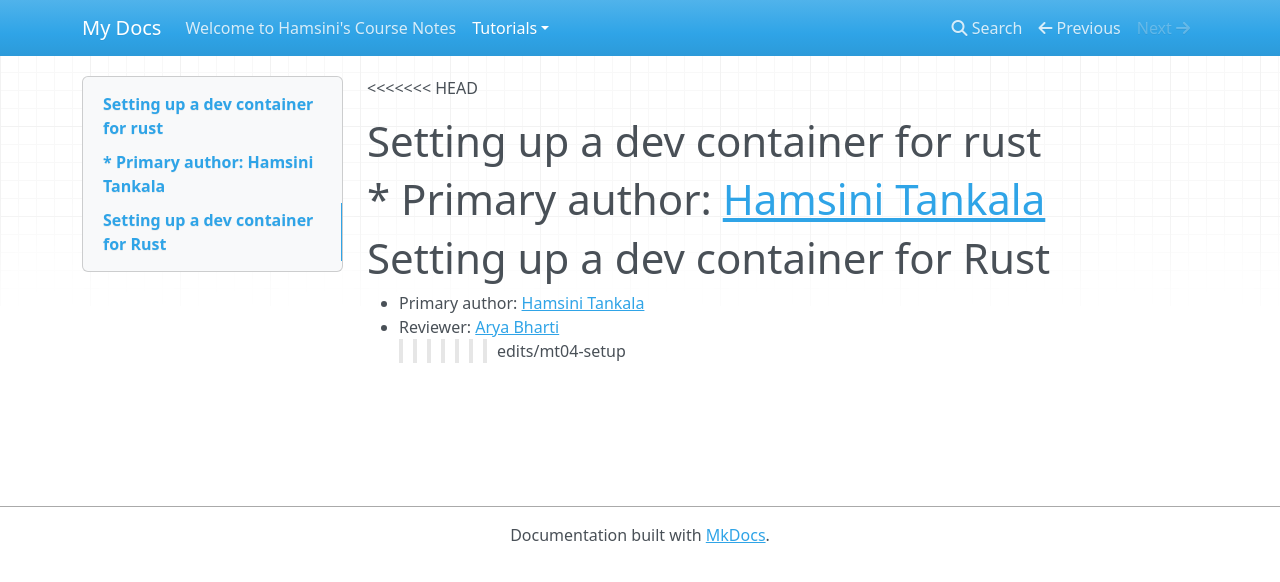
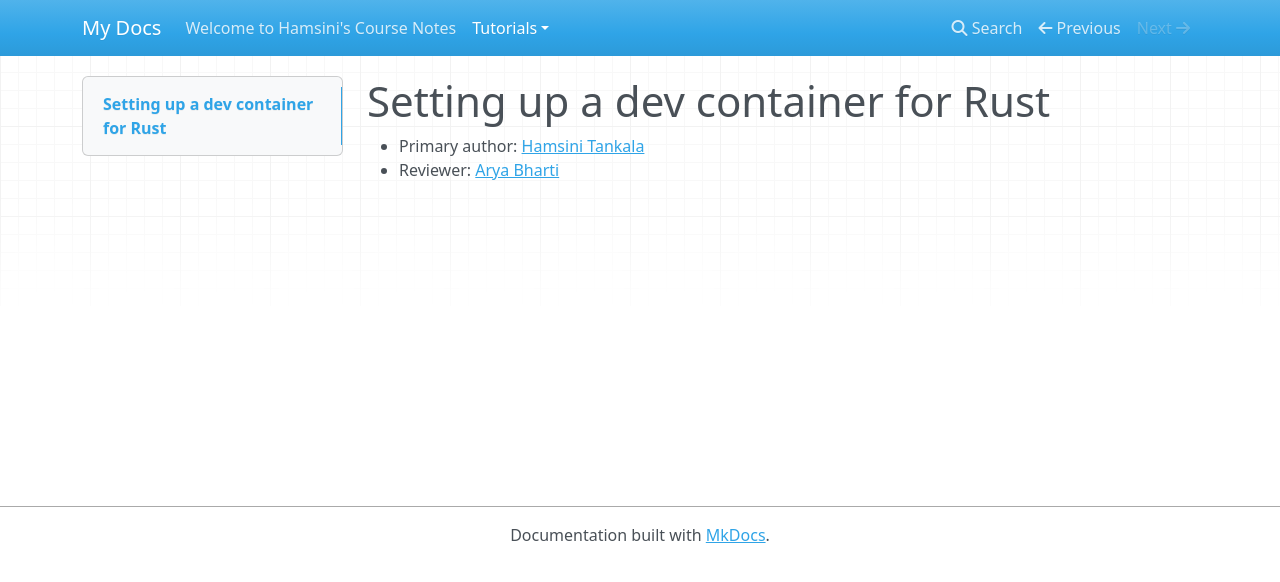
Before and after one commit to htankala/comp423-course-notes, an MkDocs documentation site: the page built from docs/tutorials/rust-setup.md, in a window 1280 px wide. Shown: the top 582 px of the page. Built offline with MkDocs 1.6.1, drawn with Linux system fonts in a browser that asks for light colours; nearby versions of some CDN libraries.

Commit message:
Resolved merge conflict

```diff
--- a/docs/tutorials/rust-setup.md
+++ b/docs/tutorials/rust-setup.md
@@ -1,10 +1,4 @@
-<<<<<<< HEAD
-# Setting up a dev container for rust
-
-* Primary author: [Hamsini Tankala](https://github.com/htankala)
-=======
 # Setting up a dev container for Rust
 
 * Primary author: [Hamsini Tankala](https://github.com/htankala)
 * Reviewer: [Arya Bharti](https://github.com/abharti-cmd)
->>>>>>> edits/mt04-setup
```
